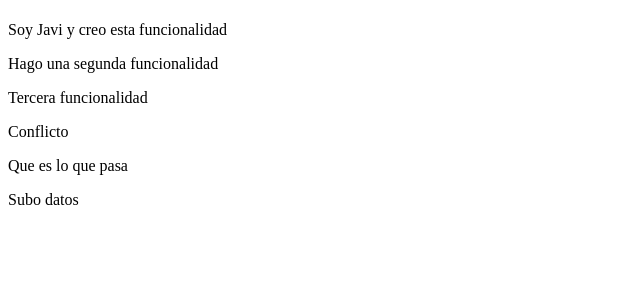
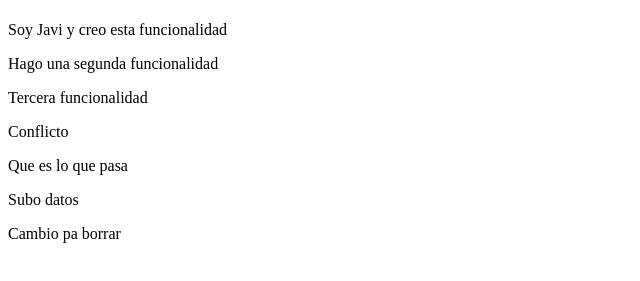
Before and after one commit to jameco147/PracticaExamen, a plain HTML site: page index.html in a window 1280 px wide. Shown: the part 59-340 px from the top of the page, without its empty margins (0-640 px from the left). Drawn offline with Linux system fonts and the light colour scheme.

Commit message:
Para borrar

```diff
--- a/index.html
+++ b/index.html
@@ -14,5 +14,6 @@
     <p>Conflicto</p>
     <p>Que es lo que pasa</p>
     <p>Subo datos</p>
+    <p>Cambio pa borrar</p>
 </body>
 </html>
```
